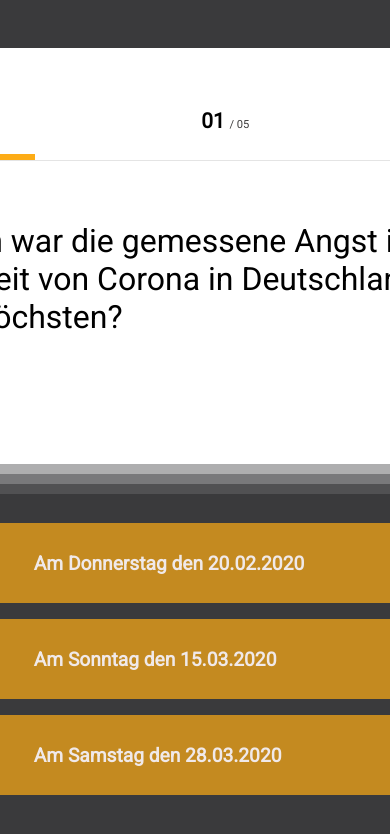
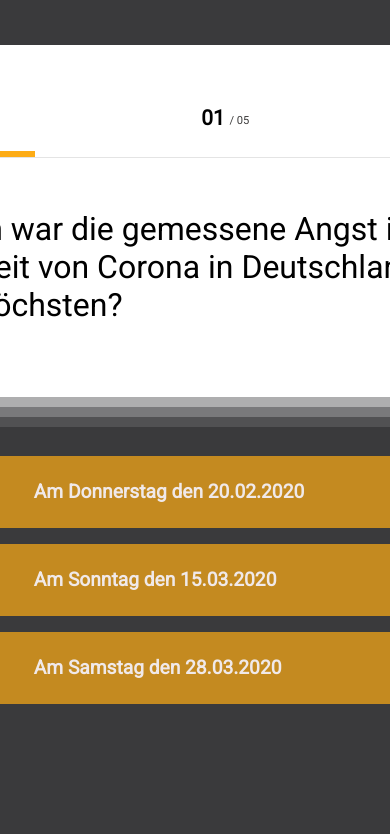
Before and after one commit to SaschaWebDev/corona-quiz, a React (Create React App) app in the folder corona-quiz/: page / in a window 390 px wide. Shown: the top 834 px of the page. Built offline with nearby package versions, Linux system fonts and the light colour scheme; the HTML template or start-up script is replaced by a standard one; a web font is replaced by a local one.

Commit message:
Updated media query

```diff
--- a/corona-quiz/src/styles/Quiz.css
+++ b/corona-quiz/src/styles/Quiz.css
@@ -238,3 +238,26 @@
   }
 
 }
+
+
+@media screen and (max-height: 860px) {
+  .upper-container {
+    max-height: 22rem !important;
+    min-height: 22rem !important;
+    height: 22rem !important;
+    margin-top: 2.8rem;
+  }
+
+  .question-text {
+    margin-top: 6%;
+  }
+
+  .answer {
+    max-height: 4.5rem;
+    height: 4.5rem;
+  }
+
+  .answer-text {
+    font-size: 1.2rem;
+  }
+}
```
